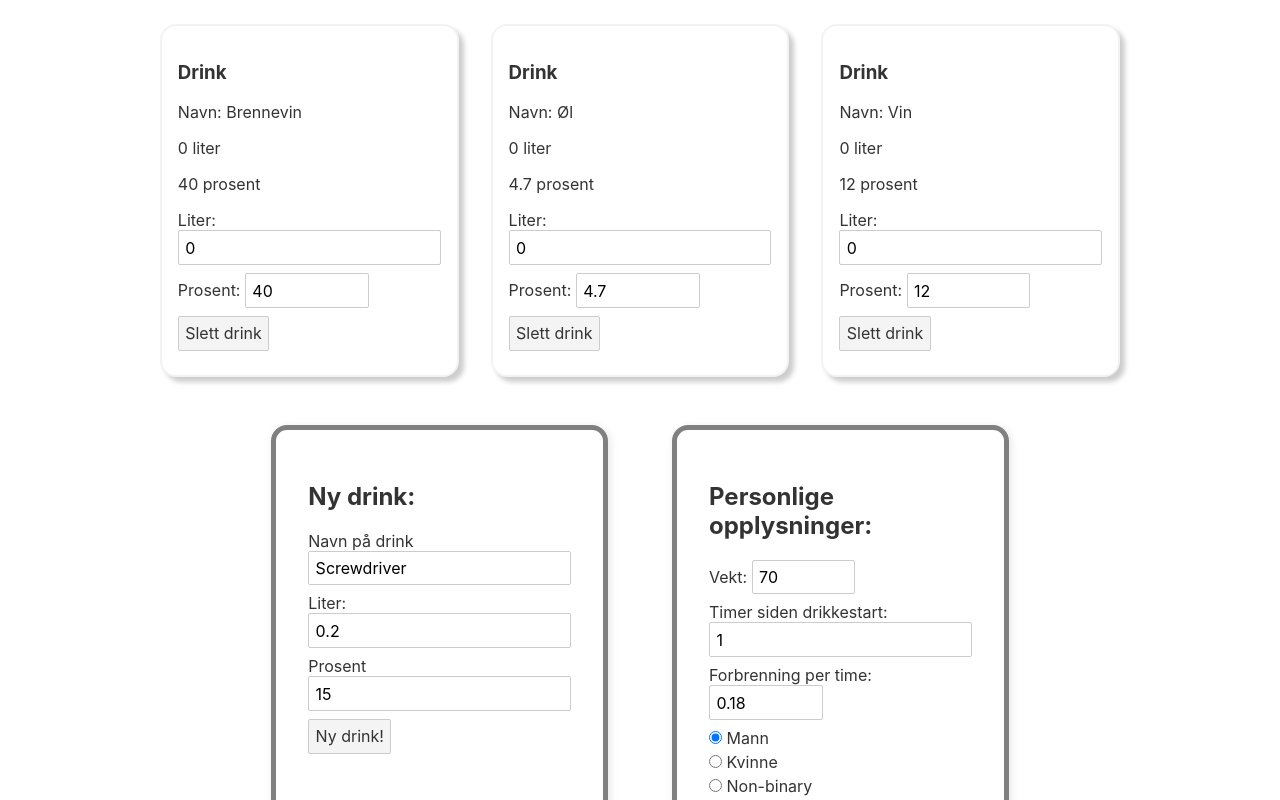
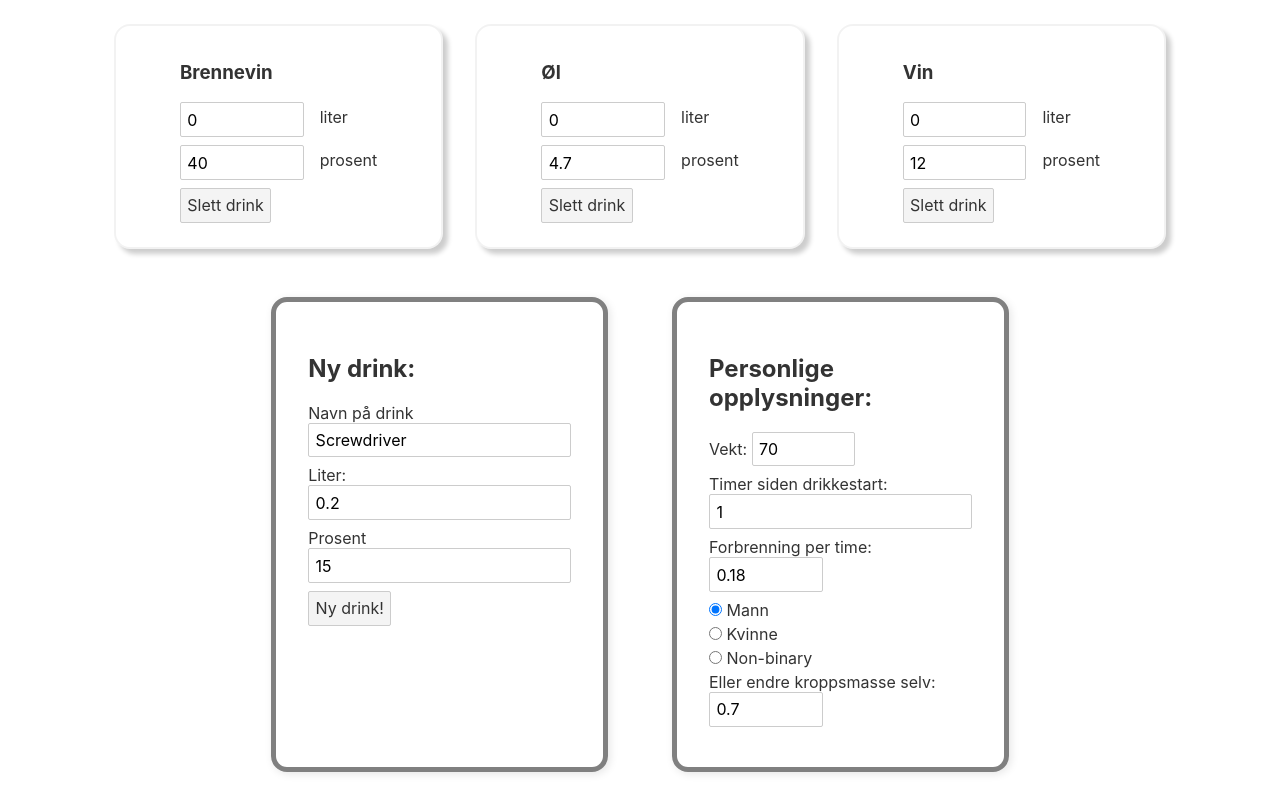
Before and after one commit to olagberg/promillekalkulator, a Svelte app: page / in a window 1280 px wide. Shown: the top 800 px of the page. Built offline with nearby package versions, Linux system fonts and the light colour scheme.

Commit message:
Row input og label på eksisterende drikke

```diff
--- a/src/DrinkWidget.svelte
+++ b/src/DrinkWidget.svelte
@@ -1,5 +1,6 @@
 <script>
     import {drinks} from "./stores";
+
     export let drink;
     export let index;
 
@@ -19,33 +20,44 @@
     }
 </script>
 
-    <div class="box">
+<div class="box">
     <div>
-        <h3>Drink</h3>
-        <p>Navn: {drink.name}</p>
-        <p>{drink.liter ? drink.liter : 0} liter</p>
-        <p>{drink.prosent ? drink.prosent : 0} prosent</p>
+        <h3>{drink.name}</h3>
     </div>
-    <label>
-        Liter:
-        <input type=number step=0.1 min=0 bind:value={drink.liter} on:input={updateArray}>
-    </label>
-    <label>
-        Prosent:
-        <input type=number step=0.1 min=0 max=100 bind:value={drink.prosent} on:input={updateArray}>
-    </label>
 
-        <button on:click={removeDrink}>Slett drink</button>
+    <div class="row">
+        <input id="liter" type=number step=0.1 min=0 max=100 bind:value={drink.liter} on:input={updateArray}>
+        <label for="liter">liter</label>
     </div>
+
+    <div class="row">
+        <input id="prosent" type=number step=0.1 min=0 max=100 bind:value={drink.prosent} on:input={updateArray}>
+        <label for="prosent">prosent</label>
+    </div>
+    <button on:click={removeDrink}>Slett drink</button>
+</div>
 
 <style>
     .box {
         box-sizing: border-box;
         width: min-content;
-        border: 2px solid rgba(0,0,0,0.05);
+        border: 2px solid rgba(0, 0, 0, 0.05);
         border-radius: 1em;
-        box-shadow: 5px 5px 5px rgba(0,0,0,0.2);
-        padding: 1em;
+        box-shadow: 5px 5px 5px rgba(0, 0, 0, 0.2);
+        padding: 1em 4em 1em 4em;
         margin: 1em;
     }
+
+    .row {
+        display: flex;
+        flex-direction: row;
+    }
+
+    input {
+        margin-right: 1em;
+    }
+
+    label {
+        padding-top: 0.3em;
+    }
 </style>
```
